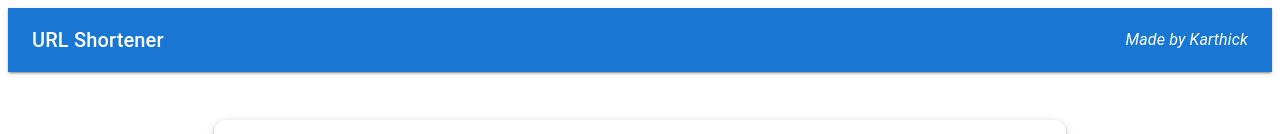
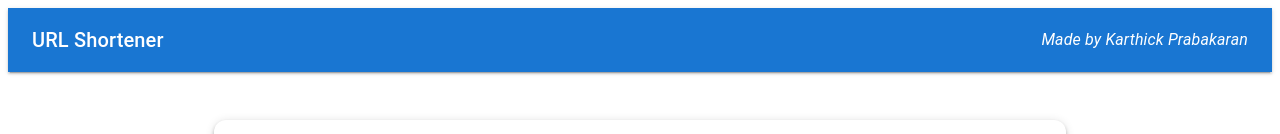
Before and after one commit to karthickprabakaran/212222100021, a React (Vite) app in the folder Frontend/: page / in a window 1280 px wide. Shown: the top 134 px of the page. Built offline with nearby package versions, Linux system fonts and the light colour scheme.

Commit message:
The Middle ware is not allowing two requestts from the frontend (localhost) (middleware)

```diff
--- a/Frontend/src/components/Header.jsx
+++ b/Frontend/src/components/Header.jsx
@@ -11,7 +11,7 @@ const Header = () => {
           </Typography>
         </Box>
         <Typography variant="body1" sx={{ fontStyle: 'italic' }}>
-          Made by Karthick
+          Made by Karthick Prabakaran
         </Typography>
       </Toolbar>
     </AppBar>
```
